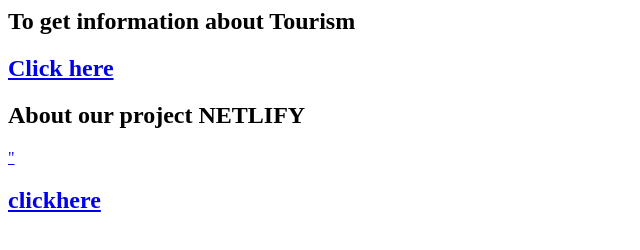
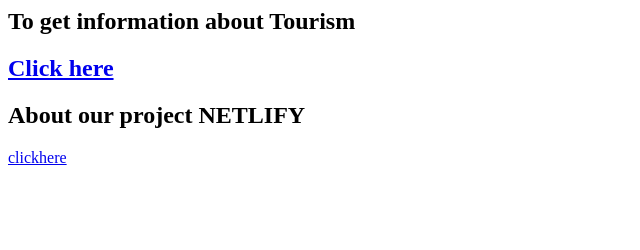
Before and after one commit to yashashvini02/venkatayashashvini, a plain HTML site: page index.html in a window 1280 px wide. Shown: the whole page, without its empty margins (0-640 px from the left). Drawn offline with Linux system fonts and the light colour scheme.

Commit message:
added other link

```diff
--- a/index.html
+++ b/index.html
@@ -3,6 +3,6 @@
 </head>
 <body>
 <h2>To get information about Tourism</h2> <a href=" https://yashashvini02.github.io/yashashvini2/"><h2>Click here</h2></a>
-<h2>About our project NETLIFY</h2> <a href="<iframe width="560" height="315" src="https://www.youtube.com/embed/Fvp8VBqbf1Y?si=StTlkmd_Yt12-Rfi" title="YouTube video player" frameborder="0" allow="accelerometer; autoplay; clipboard-write; encrypted-media; gyroscope; picture-in-picture; web-share" allowfullscreen></iframe>"<h2>clickhere</h2></a>
+<h2>About our project NETLIFY</h2> <a href="netlify.html"<h2>clickhere</h2></a>
 </body>
 </html>
```
Also changed, not shown: netlify.html (added, +11 -0 lines).
